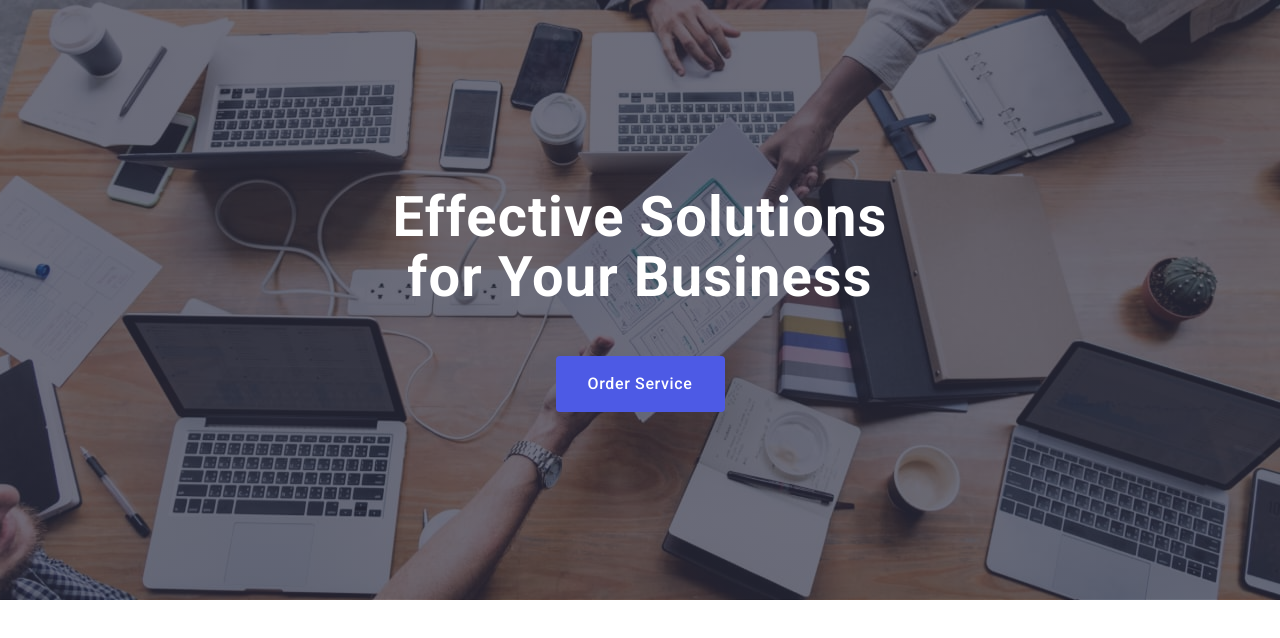
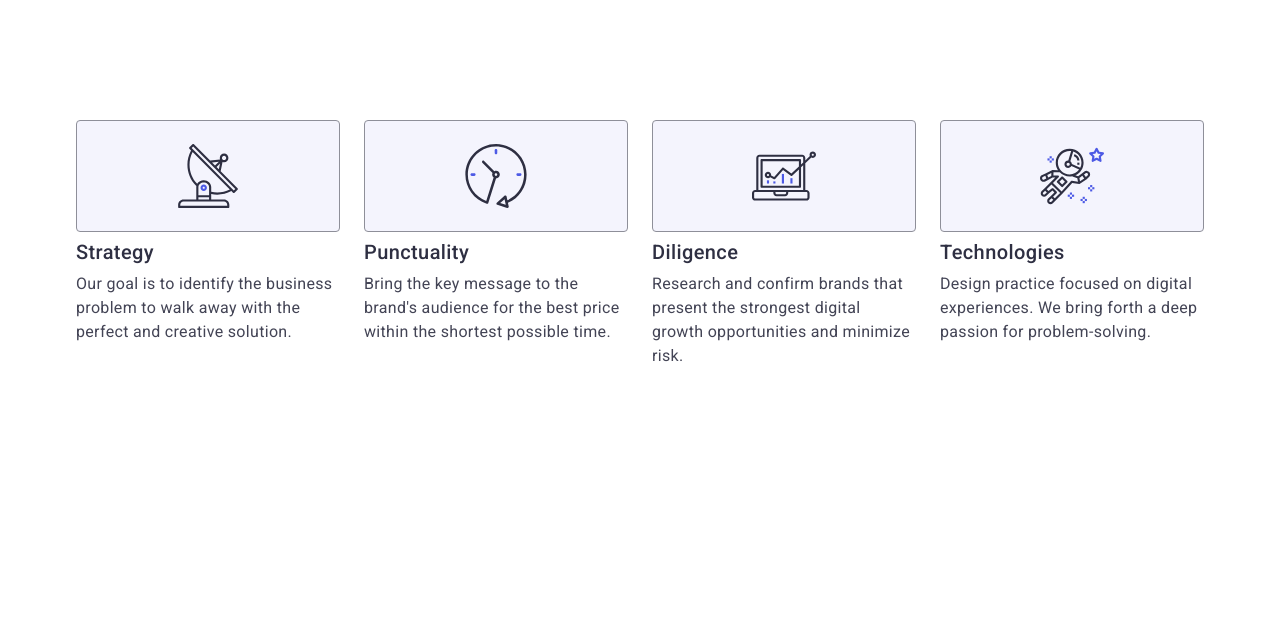
Before and after one commit to IrynaKolesnichenko/goit-markup-hw-06, a plain HTML site: page index.html in a window 1280 px wide. Drawn offline with nearby package versions, Linux system fonts and the light colour scheme.

Commit message:
style adaptive

```diff
--- a/css/styles.css
+++ b/css/styles.css
@@ -82,7 +82,6 @@ box-shadow: 0px 2px 1px rgba(46, 47, 66, 0.08),
     letter-spacing: 0.03em;
     text-transform: uppercase;
     color: #4d5ae5;
-    /*margin-right: 76px;*/
     padding-top: 17px;
     padding-bottom: 17px;
 }
@@ -92,14 +91,10 @@ box-shadow: 0px 2px 1px rgba(46, 47, 66, 0.08),
 }
 
 .nav-list {
-   /* display: flex;
-    gap: 40px;*/
     display: none;
 }
 
 .contacts {
-/*font-style: normal;
-margin-left: auto;*/
 display: none;
 }
 
@@ -204,6 +199,7 @@ background-image: linear-gradient(rgba(46, 47, 66, 0.7),
     rgba(46, 47, 66, 0.7)),
     url(../images/Dark-bg-mob.jpg);
 max-width: 320px;
+padding-top: 72px;
 padding-bottom: 96px;
 background-repeat: no-repeat;
 background-position: center;
@@ -220,6 +216,8 @@ background-image: url(../images/Dark-bg-2x-mob.jpg);
 @media only screen and (min-width: 768px) {
 .hero-page {
     max-width: 768px;
+    padding-top: 112px;
+    padding-bottom: 36px;
     background-image: linear-gradient(rgba(46, 47, 66, 0.7),
             rgba(46, 47, 66, 0.7)),
         url(../images/Dark-bg-tablet.jpg);
@@ -256,15 +254,34 @@ display: inline-block;
 
 .hero-title {
 font-weight: 700;
-font-size: 56px;
-line-height: 1.07;
+font-size: 36px;
+line-height: 1.11;
 letter-spacing: 0.02em;
 text-align: center;
 color: #ffffff;
-max-width: 496px;
-margin-bottom: 48px;
+max-width: 216px;
+margin-bottom: 72px;
 margin-left: auto;
 margin-right: auto;
+justify-content: center;
+}
+
+@media only screen and (min-width: 768px) {
+ .hero-title {
+    font-size: 56px;
+    line-height: 1.07;
+    max-width: 496px;
+    margin-bottom: 36px;
+ }
+}
+
+@media only screen and (min-width: 1158px) {
+   .hero-title {
+    max-width: 496px;
+    font-size: 56px;
+    line-height: 1.07;
+    margin-bottom: 48px;
+   }
 }
 
 .button-order {
@@ -280,7 +297,7 @@ margin-right: auto;
     min-width: 169px;
     height: 56px;
     margin: 0 auto;
-    padding: 16px;
+    padding: 16px 32px;
     border-radius: 4px;
     border: none;
     display: block;
@@ -310,26 +327,63 @@ margin-right: auto;
 
 .advantages-list {
 align-items: center;
-padding: 120px 0;
+padding: 96px 0;
+justify-content: center;
 }
+
+@media only screen and (min-width: 1158px) {
+  .advantages-list {
+    padding: 120px 0;
+  }
+}
+
 .our-advantage {
-font-weight: 500;
-font-size: 20px;
-line-height: 1.2;
+font-weight: 700;
+font-size: 36px;
+line-height: 1.11;
 letter-spacing: 0.02em;
 color: #2e2f42;
 margin-bottom: 8px;
+text-transform: capitalize;
+text-align: center;
+}
+
+@media only screen and (min-width: 768px) {
+.our-advantage {
+   text-align: left;
+}
+}
+
+@media only screen and (min-width: 1158px) {
+.our-advantage {
+    font-weight: 500;
+    font-size: 20px;
+    line-height: 1.2;
+    text-align: left;
+}
 }
 
 .our-advantage-page {
     display: flex;
+    justify-content: center;
+    flex-wrap: wrap;
     gap: 24px;
-    flex-wrap: wrap;
+
 }
 
+@media only screen and (min-width: 768px) {
+.our-advantage-list {
+    width: calc((100% - 24px)/2);
+    fill: #2e2f42;
+}
+}
+
+@media only screen and (min-width: 1158px) {
 .our-advantage-list {
  width: calc((100% - 72px)/4);
  fill: #2e2f42;
+ margin-bottom: 72px;
+}
 }
 
 .icons-list {
@@ -342,16 +396,37 @@ margin-bottom: 8px;
     height: 112px;
     background: #f4f4fd;
     margin-bottom: 8px;
+    display: none;
+}
 
+@media only screen and (min-width: 1158px) {
+.icons-list {
+    display: flex;
+    justify-content: center;
+    align-items: center;
+    border: 1px solid #8e8f99;
+    border-radius: 4px;
+    width: 264px;
+    height: 112px;
+    background: #f4f4fd;
+    margin-bottom: 8px;
+}
 }
 
 .text {
-    font-weight: 400;
+    font-weight: 500;
     font-size: 16px;
     line-height: 1.5;
     letter-spacing: 0.02em;
     color: #434455;
 }
+
+@media only screen and (min-width: 1158px) {
+.text {
+  font-weight: 400;
+}
+}
+
      /* OUR TEAM */
 
 .our-team {
--- a/index.html
+++ b/index.html
@@ -42,15 +42,15 @@
 
     <main>
 
-        <section class="hero-page">
+       <!-- <section class="hero-page">
             <div class="container">
                 <h1 class="hero-title">Effective Solutions
                 for Your Business</h1>
             <button type="button" class="button-order">Order Service</button>
         </div>
-        </section>
+        </section>-->
 
-        <!--<section class="advantages-list">
+        <section class="advantages-list">
             <div class="container">
             <h2 class="hidden">advantages</h2>
             <ul class="our-advantage-page">
```
